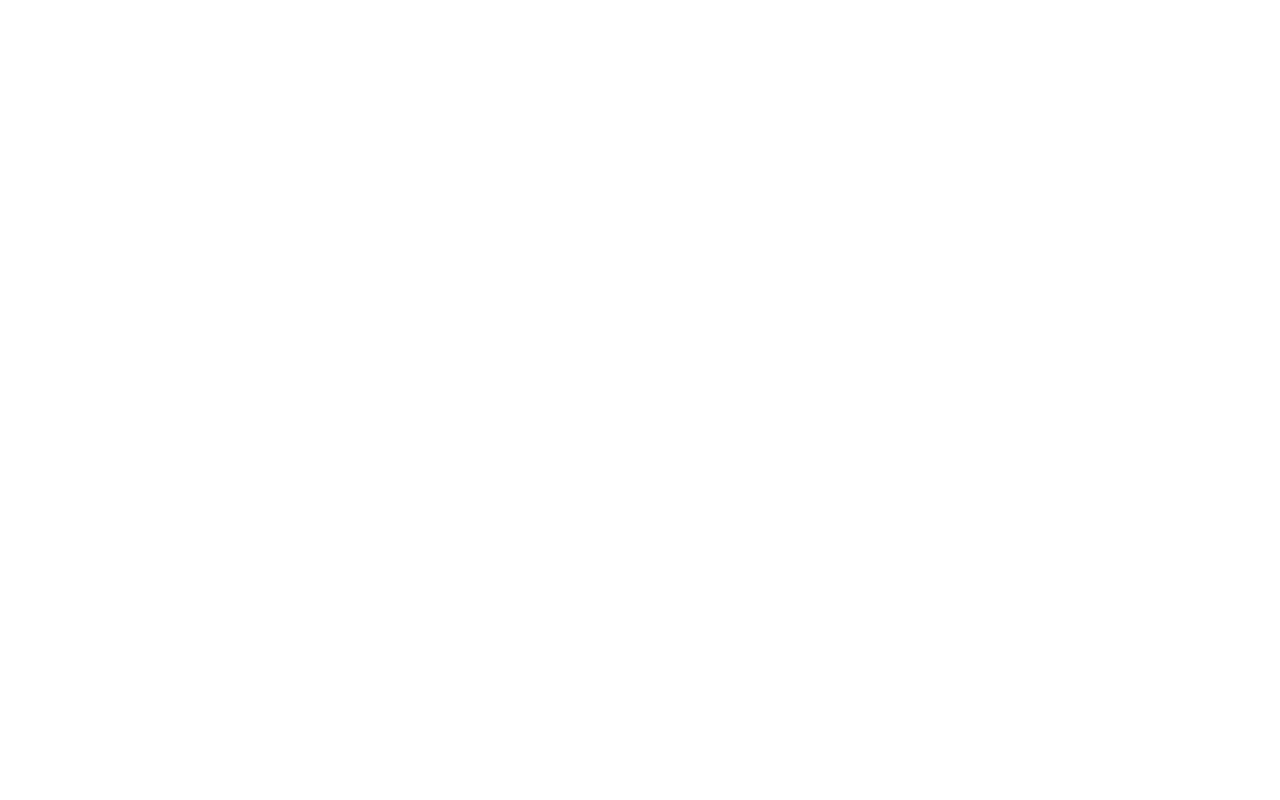
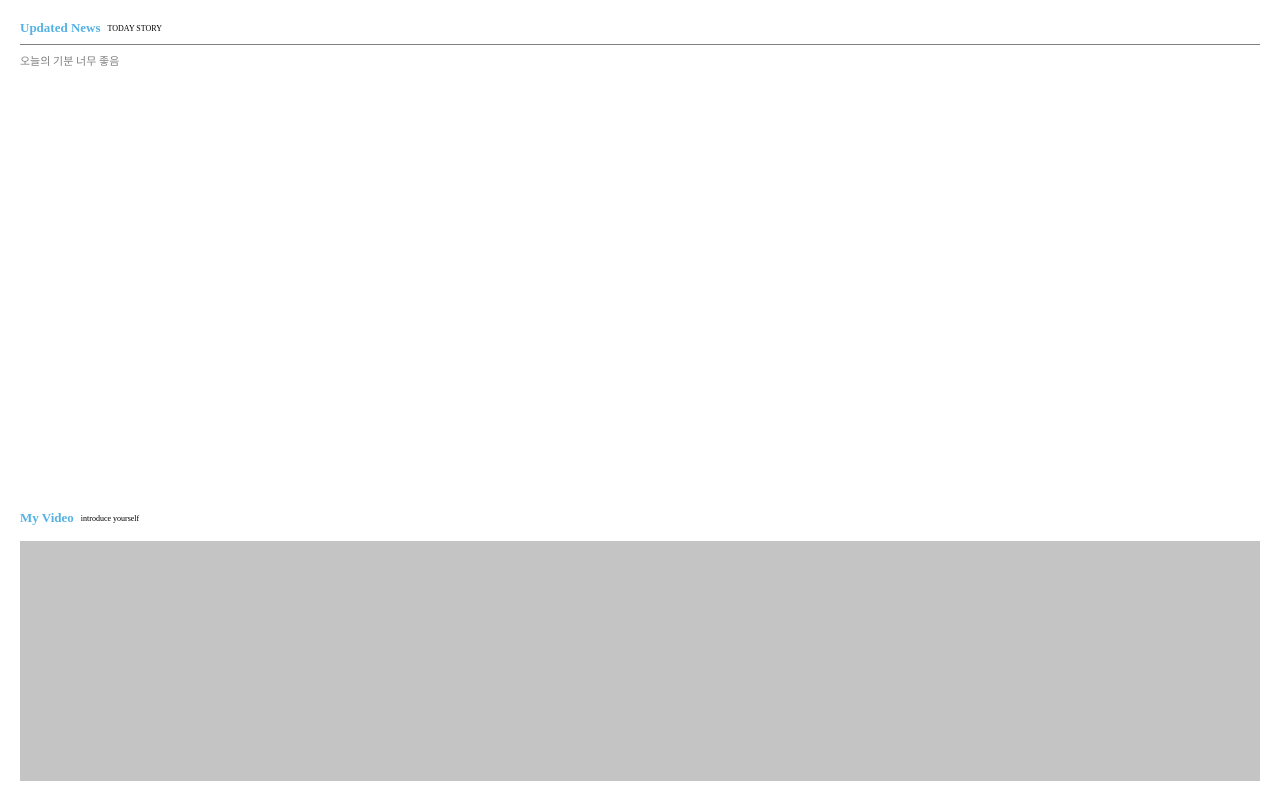
Before and after one commit to heosujinnn/cyworld, a plain HTML site: page cyworld/home.html in a window 1280 px wide. Drawn offline with Linux system fonts and the light colour scheme.

```diff
--- a/cyworld/home.html
+++ b/cyworld/home.html
@@ -0,0 +1,27 @@
+<!DOCTYPE html>
+<html lang="en">
+<head>
+    <title>Home</title>
+    <link href="./style/home.css" rel="stylesheet">
+</head>
+<body>
+    <div class="wrapper">
+        <div class="wrapper_header">
+            <div class="contents_title">
+                <div class="title">Updated News</div>
+                <div class="subtitle">TODAY STORY</div>
+            </div>
+            <div class="dividLine"></div>
+            <div class="contents_body">오늘의 기분 너무 좋음</div>
+        </div>
+        <div class="wrapper_body">
+            <div class="contents_title">
+                <div class="title">My Video</div>
+                <div class="subtitle">introduce yourself</div>
+            </div>
+            <div class="video"></div>
+        </div>
+    </div>
+
+</body>
+</html>
--- /dev/null
+++ b/cyworld/style/game.css
@@ -0,0 +1,101 @@
+* {
+    box-sizing: border-box;
+    margin: 0px;
+}
+html, body {
+    width: 100%;
+    height: 100%;
+}
+.wrapper{
+    width: 100%;
+    height: 100%;
+    padding: 20px;
+    display: flex;
+    flex-direction: column;
+    align-items: center;
+    justify-content: space-between;
+}
+.wrapper_header {
+    width: 100%;
+    display: flex;
+    flex-direction: column;
+
+}
+.header_title{
+    width: 100%;
+    display: flex;
+    flex-direction: row;
+    align-items: center;
+}
+.title {
+    color:#55B2E4;
+    font-size: 13px;
+    font-weight: 700;
+
+}
+.subtitle {
+    font-size: 8px;
+    padding-left: 5px;
+
+}
+.divideLine {
+    width: 100%;
+    border-top: 1px solid grey;
+
+}
+.game_container{
+    width: 222px;
+    height: 168px;
+    border: 1px solid grey;
+    border-radius: 15px;
+    display: flex;
+    flex-direction: column;
+    align-items: center;
+    justify-content: space-between;
+    padding: 20px;
+    background-color: #f6f6f6;
+}
+.game_title {
+    font-size: 15px;
+    font-weight: 900;
+
+}
+.game_subtitle{
+    font-size: 11px;
+}
+.word_result{
+    font-size:11px;
+    font-weight: 700;
+}
+.word_text{
+    width: 100%;
+    display: flex;
+    flex-direction: row;
+    justify-content: space-between;
+}
+.textbox {
+    width: 130px;
+    height: 24px;
+    border-radius: 5px;
+
+}
+.search {
+    font-size: 11px;
+    font-weight: 700;
+    width: 38px;
+    height: 24px;
+}
+.lotto_text{
+    border: 2px solid black;
+    border-radius: 7px;
+    padding: 3px;
+    margin-top: 5px;
+    margin-bottom: 10px;
+    font-weight: 550;
+}
+.lotto_number{
+}
+.lotto_btn{
+    font-size: 11px;
+    font-weight: 700;
+}
--- a/cyworld/style/home.css
+++ b/cyworld/style/home.css
@@ -2,14 +2,56 @@
     box-sizing: border-box;
     margin: 0px;
 }
-body{
+html, body{
     width: 100%;
     height: 100%;
 }
 .wrapper {
     width: 100%;
     height: 100%;
-    background-color: aqua;
-
+    padding: 20px;
+    display: flex;
+    flex-direction: column;
+    justify-content: space-between;
+}
+.wrapper_header {
+    width: 100%;
+    height: 48px;
+    display: flex;
+    flex-direction: column;
+    justify-content: space-between;
+}
+.contents_title{
+    display: flex;
+    flex-direction: row;
+    align-items: center;
 
 }
+.title{
+    color: #55B2E4;
+    font-size: 13px;
+    font-weight: 700;
+}
+.subtitle{
+    font-size: 8px;
+    padding-left: 7px;
+}
+.dividLine{
+    width: 100%;
+    border-top: 1px solid gray;
+
+}
+.contents_body{
+    font-size: 11px;
+    color:grey;
+}
+.wrapper_body{
+    width: 100%;
+    height: 270px;
+}
+.video{
+    width: 100%;
+    height: 240px;
+    background-color: #c4c4c4;
+    margin-top: 15px;
+}
```
Also changed, not shown: cyworld/game.html (added, +37 -0 lines), cyworld/index.html (+1 -1 lines), cyworld/style/index.css (+14 -0 lines), cyworld/images/lotto.png (added), cyworld/images/word.png (added).
